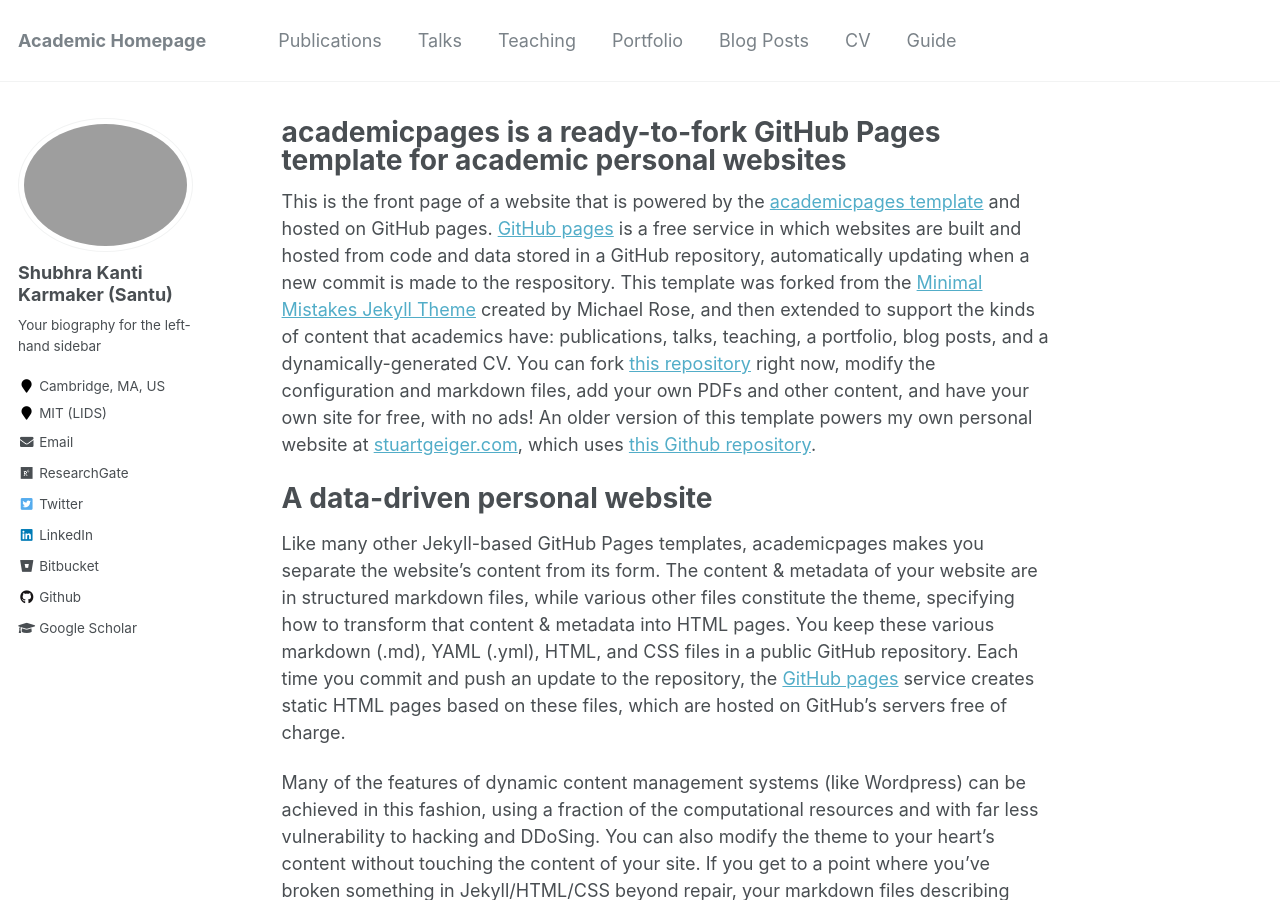
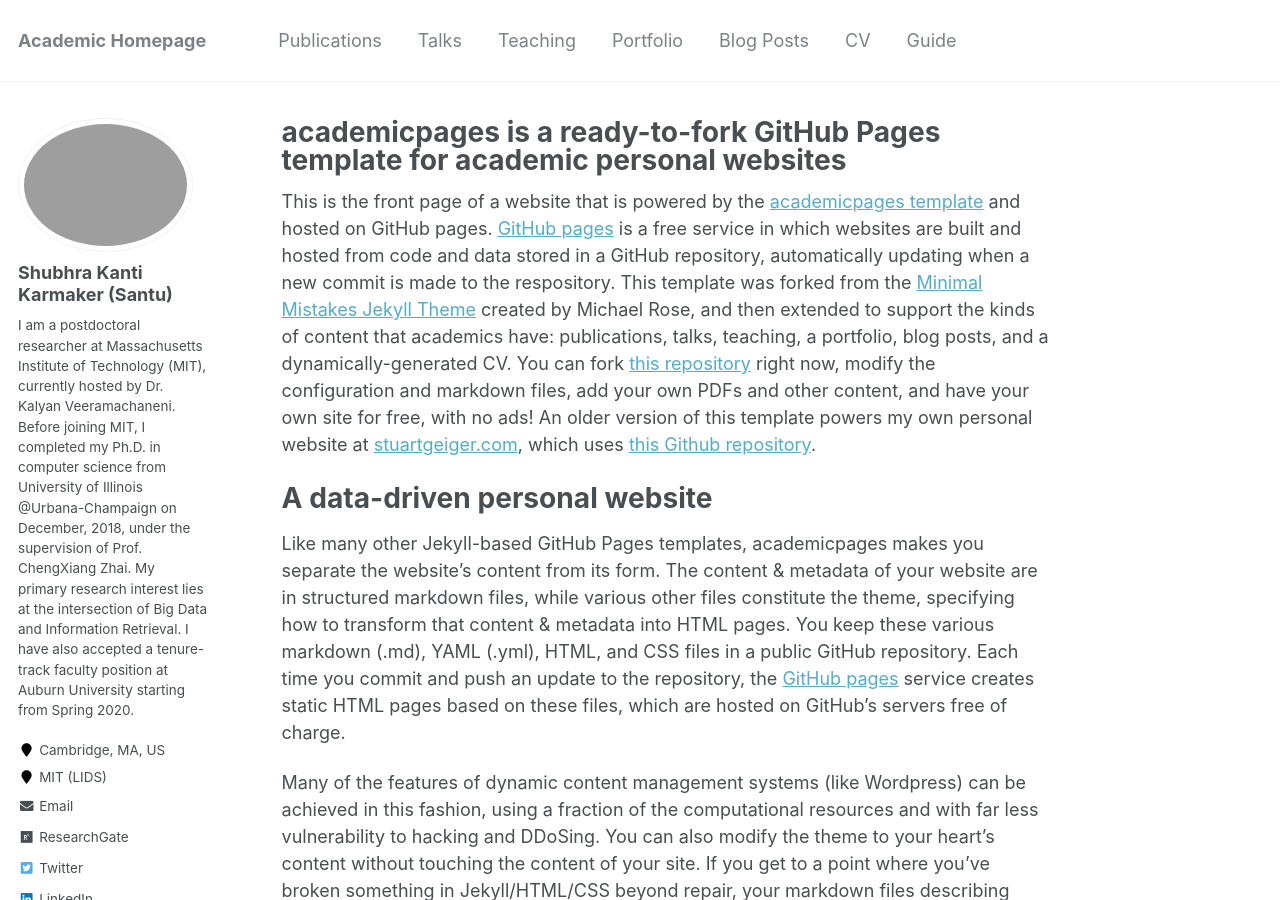
Before and after one commit to karmake2/karmake2.github.io, a Jekyll site: the page built from _pages/about.md, in a window 1280 px wide and 900 px high. Built offline with Jekyll 4.4.1, drawn with Linux system fonts in a browser that asks for light colours.

Commit message:
link update4

```diff
--- a/_config.yml
+++ b/_config.yml
@@ -10,7 +10,7 @@
 title                    : "Academic Homepage"
 title_separator          : "-"
 name                     : &name "Shubhra Kanti Karmaker (Santu)"
-description              : &description "I am a postdoctoral researcher at Massachusetts Institute of Technology (MIT), currently hosted by Dr. Kalyan Veeramachaneni. Before joining MIT, I completed my Ph.D. in computer science from University of Illinois @Urbana-Champaign on December, 2018, under the  supervision of Prof. ChengXiang Zhai. My primary research interest lies at the intersection of Big Data and Information Retrieval. I have also accepted a tenure-track faculty position at Auburn University starting from Spring 2020."
+description              : &description "personal description"
 url                      : https://karmake2.github.io # the base hostname & protocol for your site e.g. "https://mmistakes.github.io"
 baseurl                  : "/personalSite" # the subpath of your site, e.g. "/blog"
 repository               : "karmake2/personalSite"
@@ -82,7 +82,7 @@
 author:
   name             : "Shubhra Kanti Karmaker (Santu)"
   avatar           : "santu.png"
-  bio              : "Your biography for the left-hand sidebar"
+  bio              : "I am a postdoctoral researcher at Massachusetts Institute of Technology (MIT), currently hosted by Dr. Kalyan Veeramachaneni. Before joining MIT, I completed my Ph.D. in computer science from University of Illinois @Urbana-Champaign on December, 2018, under the  supervision of Prof. ChengXiang Zhai. My primary research interest lies at the intersection of Big Data and Information Retrieval. I have also accepted a tenure-track faculty position at Auburn University starting from Spring 2020."
   employer         : "MIT (LIDS)"
   location         : "Cambridge, MA, US"
   pubmed           :
```
Also changed, not shown: 1 other file.
